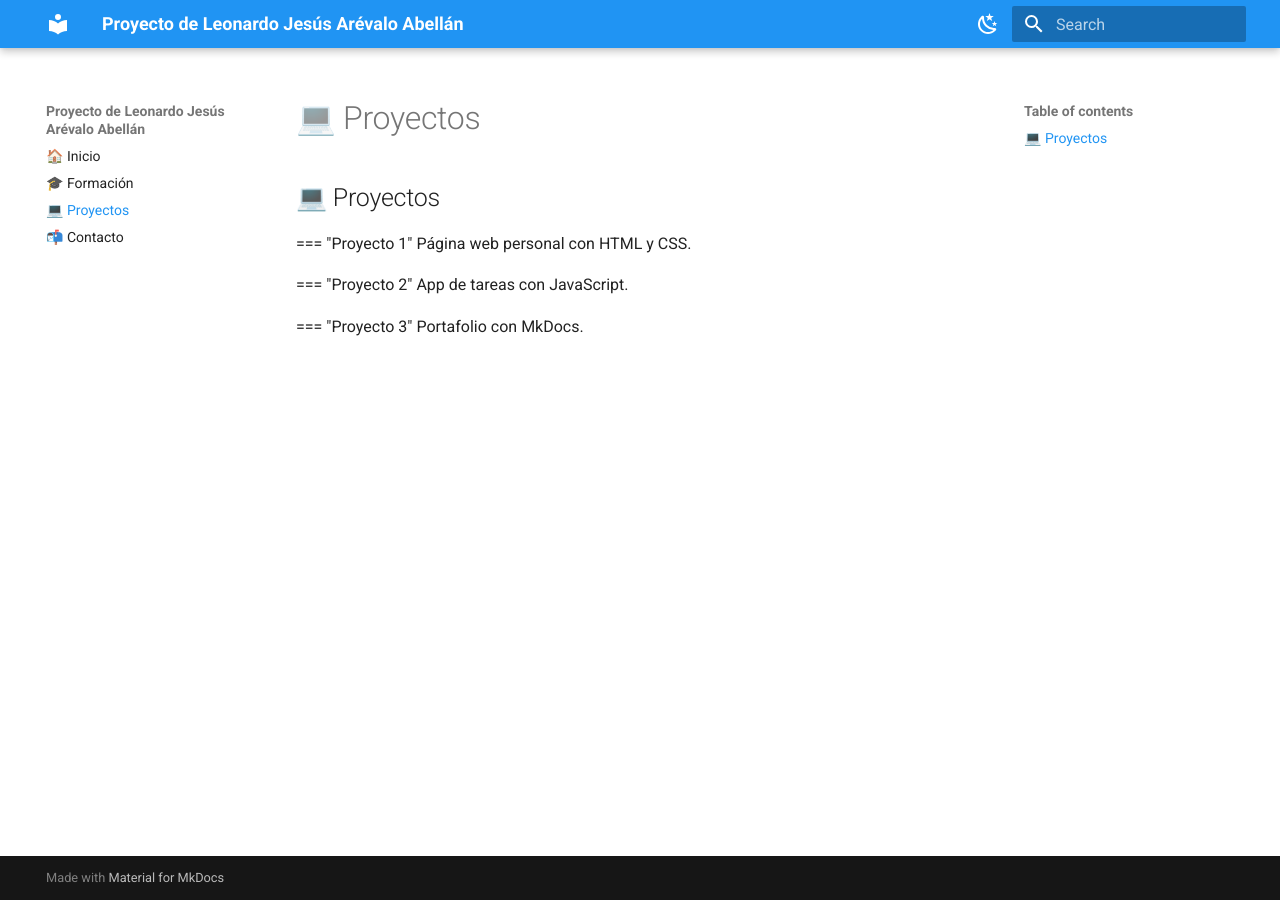
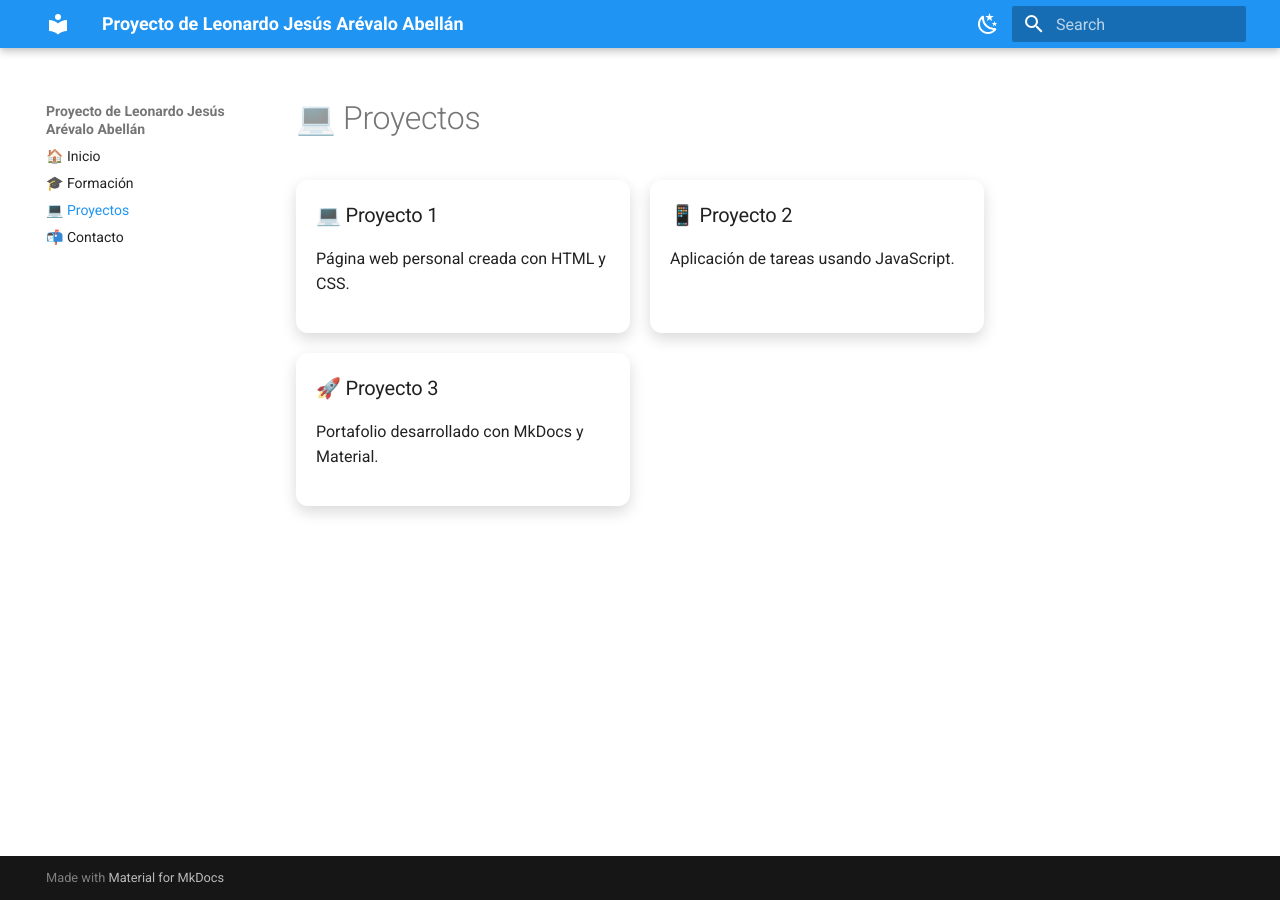
Before and after one commit to K6SSL69/proyecto-mkdocs, an MkDocs documentation site: the page built from docs/proyectos.md, in a window 1280 px wide. Built offline with MkDocs 1.6.1 and Material for MkDocs 9.7.7, drawn with Linux system fonts in a browser that asks for light colours.

Commit message:
Modificacion de pagina web 8

```diff
--- a/docs/proyectos.md
+++ b/docs/proyectos.md
@@ -1,10 +1,20 @@
-## 💻 Proyectos
+<h1>💻 Proyectos</h1>
 
-=== "Proyecto 1"
-    Página web personal con HTML y CSS.
+<div class="cards-container">
 
-=== "Proyecto 2"
-    App de tareas con JavaScript.
+  <div class="card">
+    <h3>💻 Proyecto 1</h3>
+    <p>Página web personal creada con HTML y CSS.</p>
+  </div>
 
-=== "Proyecto 3"
-    Portafolio con MkDocs.
+  <div class="card">
+    <h3>📱 Proyecto 2</h3>
+    <p>Aplicación de tareas usando JavaScript.</p>
+  </div>
+
+  <div class="card">
+    <h3>🚀 Proyecto 3</h3>
+    <p>Portafolio desarrollado con MkDocs y Material.</p>
+  </div>
+
+</div>
--- a/docs/stylesheets/extra.css
+++ b/docs/stylesheets/extra.css
@@ -28,3 +28,27 @@
     transform: translateY(0);
   }
 }
+
+.cards-container {
+  display: grid;
+  grid-template-columns: repeat(auto-fit, minmax(250px, 1fr));
+  gap: 20px;
+  margin-top: 20px;
+}
+
+.card {
+  background: var(--md-default-bg-color);
+  border-radius: 12px;
+  padding: 20px;
+  box-shadow: 0 6px 15px rgba(0,0,0,0.15);
+  transition: transform 0.2s ease, box-shadow 0.2s ease;
+}
+
+.card:hover {
+  transform: translateY(-5px);
+  box-shadow: 0 12px 25px rgba(0,0,0,0.25);
+}
+
+.card h3 {
+  margin-top: 0;
+}
```
Also changed, not shown: site/proyectos/index.html, site/search/search_index.json.
